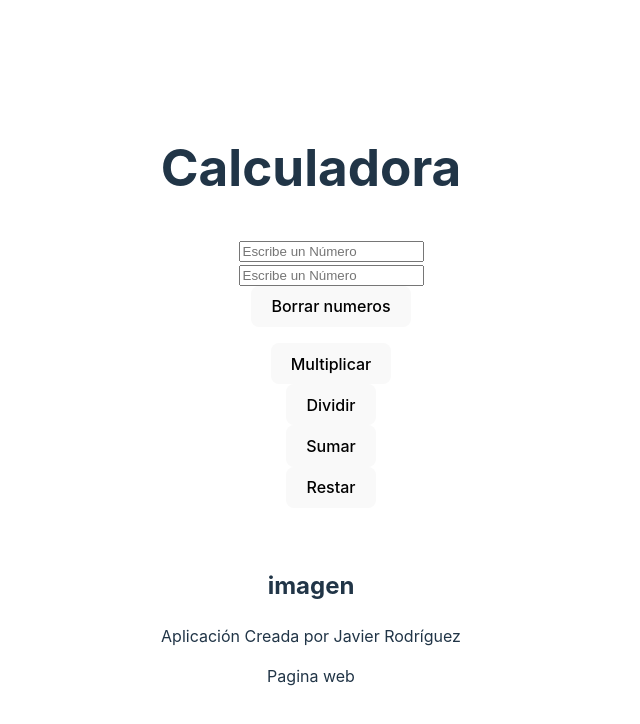
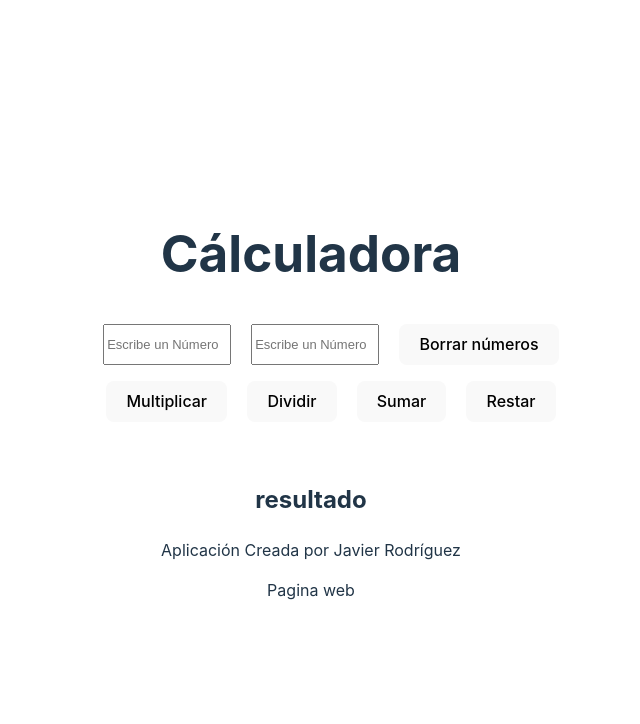
Before and after one commit to javiro76/calculadora-app, a website built with Vite: page index.html in a window 1280 px wide. Shown: the whole page, without its empty margins (329-969 px from the left). Built offline with nearby package versions, Linux system fonts and the light colour scheme.

Commit message:
se mejoró css

```diff
--- a/src/calculadora/app.html
+++ b/src/calculadora/app.html
@@ -1,6 +1,6 @@
 <section class="Calculadora">
     <header class="header">
-        <h1>Calculadora</h1>
+        <h1>Cálculadora</h1>
     </header>
     <section class="main">
         <ul class="ingreso-numeros">
@@ -13,7 +13,7 @@
 
             </li>
             <li>
-                <button id="btn-borrar" class="botones">Borrar numeros</button>
+                <button id="btn-borrar" class="botones">Borrar números</button>
             </li>
         </ul>
         <section class="operaciones">
@@ -34,7 +34,7 @@
             </ul>
             <section class="tarjeta-operacion">
                 <img src="" alt="">
-                <h2>imagen</h2>
+                <h2>resultado</h2>
 
             </section>
         </section>
--- a/style.css
+++ b/style.css
@@ -107,3 +107,25 @@ input[type=number]::-webkit-inner-spin-button {
   -webkit-appearance: none;
   margin: 0;
 }
+
+.botones {
+  display: flex;
+  justify-content: center;
+}
+
+button {
+  margin: 0 10px;
+}
+
+.ingreso-numeros {
+  display: flex;
+  justify-content: center;
+}
+
+.cajas-todas {
+height: 35px;
+width: 120px;
+margin: 0 10px;
+font-size:small;
+
+}
```
